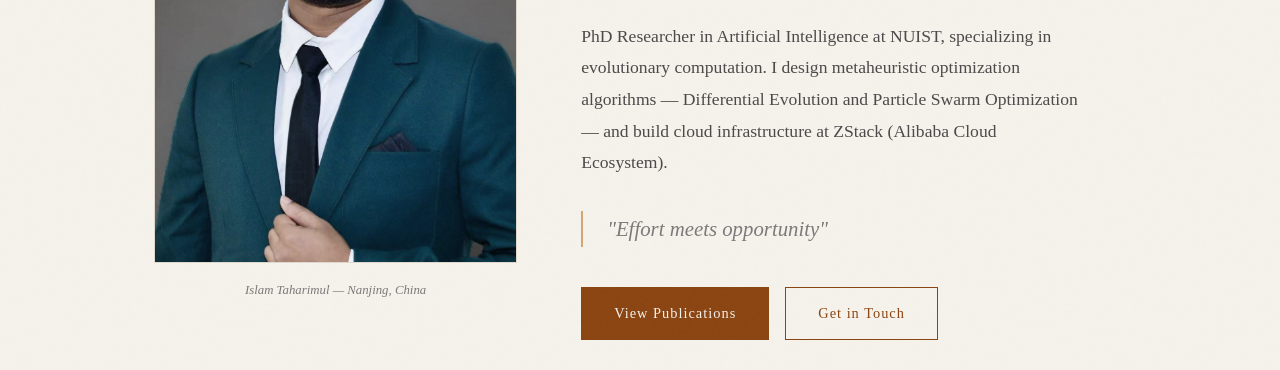
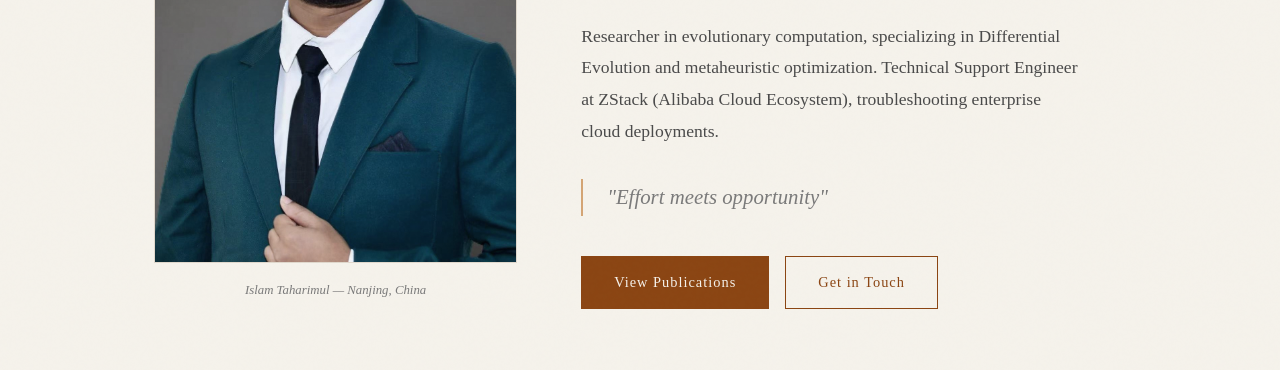
Before and after one commit to MirMRobin/Robin, a plain HTML site: page index.html in a window 1280 px wide. Shown: the part 349-719 px from the top of the page. Drawn offline with Linux system fonts and the light colour scheme.

Commit message:
Update index.html

```diff
--- a/index.html
+++ b/index.html
@@ -276,7 +276,7 @@ h1, h2, h3, h4 {
             <div class="hero-right">
                 <p class="hero-label reveal">AI Researcher & Cloud Engineer</p>
                 <h1 class="hero-name reveal">Islam<br><em>Taharimul</em></h1>
-                <p class="hero-desc reveal">PhD Researcher in Artificial Intelligence at NUIST, specializing in evolutionary computation. I design metaheuristic optimization algorithms — Differential Evolution and Particle Swarm Optimization — and build cloud infrastructure at ZStack (Alibaba Cloud Ecosystem).</p>
+                <p class="hero-desc reveal">Researcher in evolutionary computation, specializing in Differential Evolution and metaheuristic optimization. Technical Support Engineer at ZStack (Alibaba Cloud Ecosystem), troubleshooting enterprise cloud deployments.</p>
                 <p class="hero-motto reveal">"Effort meets opportunity"</p>
                 <div class="hero-actions reveal">
                     <a href="publications.html" class="btn btn-solid">View Publications</a>
```
